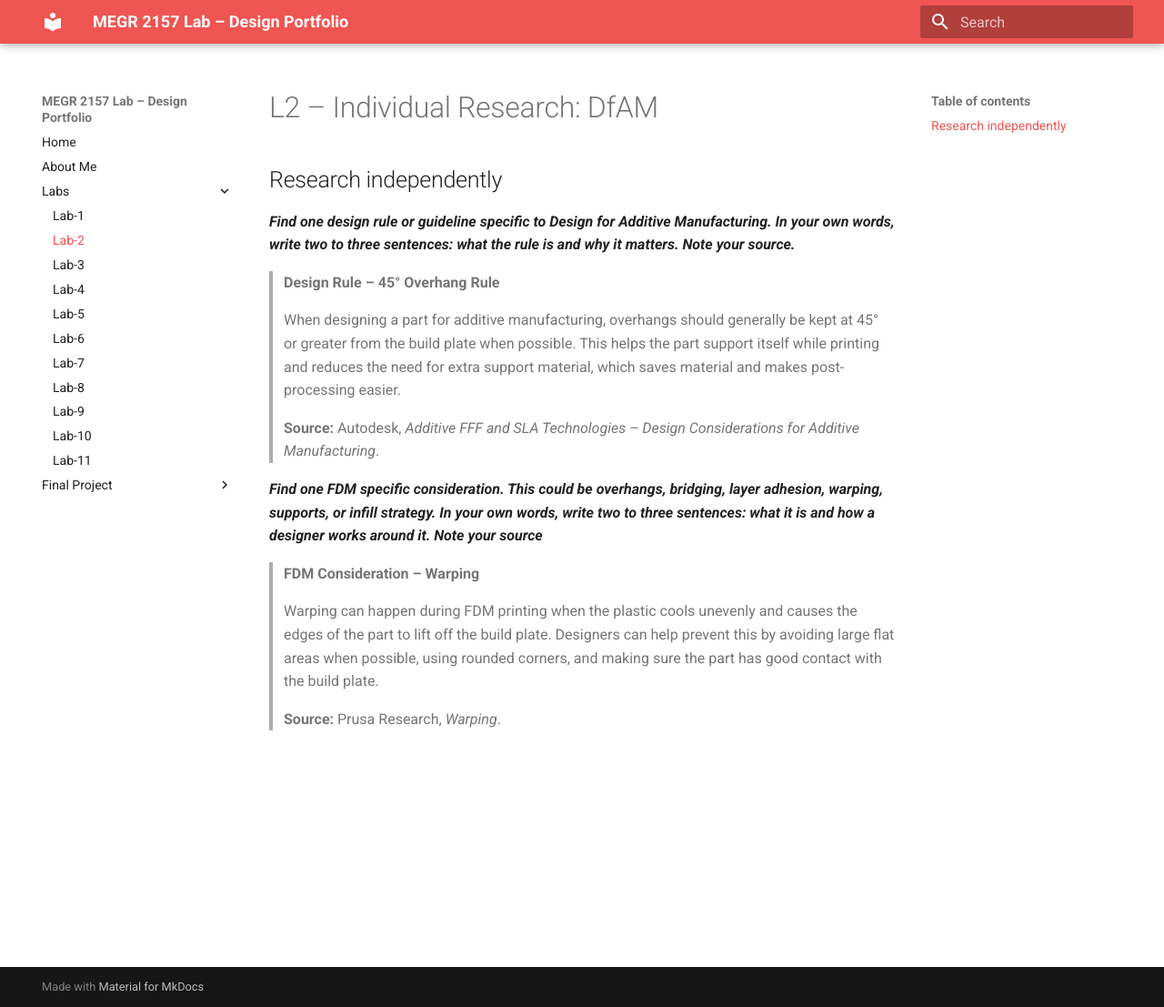
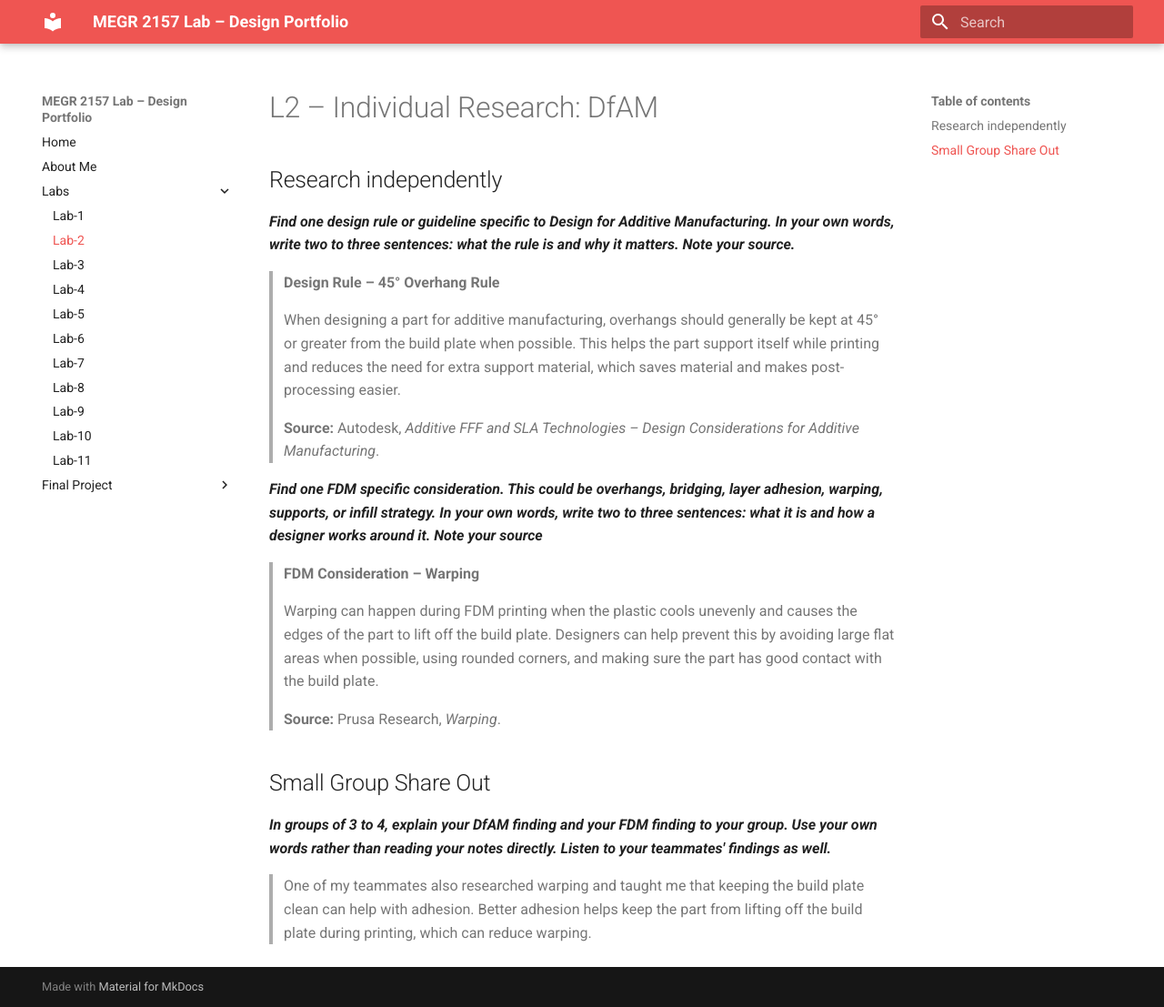
Before and after one commit to KaileighAnn/kaileigh-hill-lab-portfolio, an MkDocs documentation site: the page built from docs/Labs/L02/index.md, in a window 1280 px wide and 1107 px high. Shown: the whole window at 91% size. Built offline with MkDocs 1.6.1 and Material for MkDocs 9.7.7, drawn with Linux system fonts in a browser that asks for light colours.

Commit message:
Enhance warping section with build plate cleanliness tip
Added a note about keeping the build plate clean to improve adhesion and reduce warping during FDM printing.

```diff
--- a/docs/Labs/L02/index.md
+++ b/docs/Labs/L02/index.md
@@ -17,3 +17,7 @@
 >Warping can happen during FDM printing when the plastic cools unevenly and causes the edges of the part to lift off the build plate. Designers can help prevent this by avoiding large flat areas when possible, using rounded corners, and making sure the part has good contact with the build plate.
 >
 >**Source:** Prusa Research, *Warping*.
+
+## Small Group Share Out
+**_In groups of 3 to 4, explain your DfAM finding and your FDM finding to your group. Use your own words rather than reading your notes directly. Listen to your teammates' findings as well._**
+>One of my teammates also researched warping and taught me that keeping the build plate clean can help with adhesion. Better adhesion helps keep the part from lifting off the build plate during printing, which can reduce warping.
```
